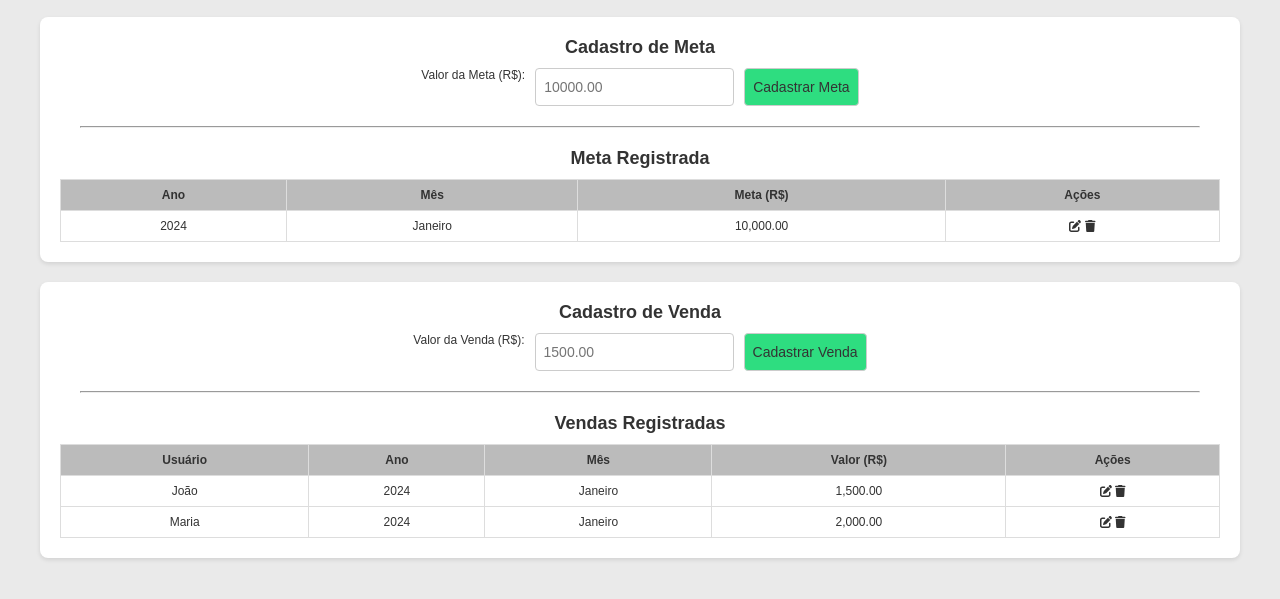
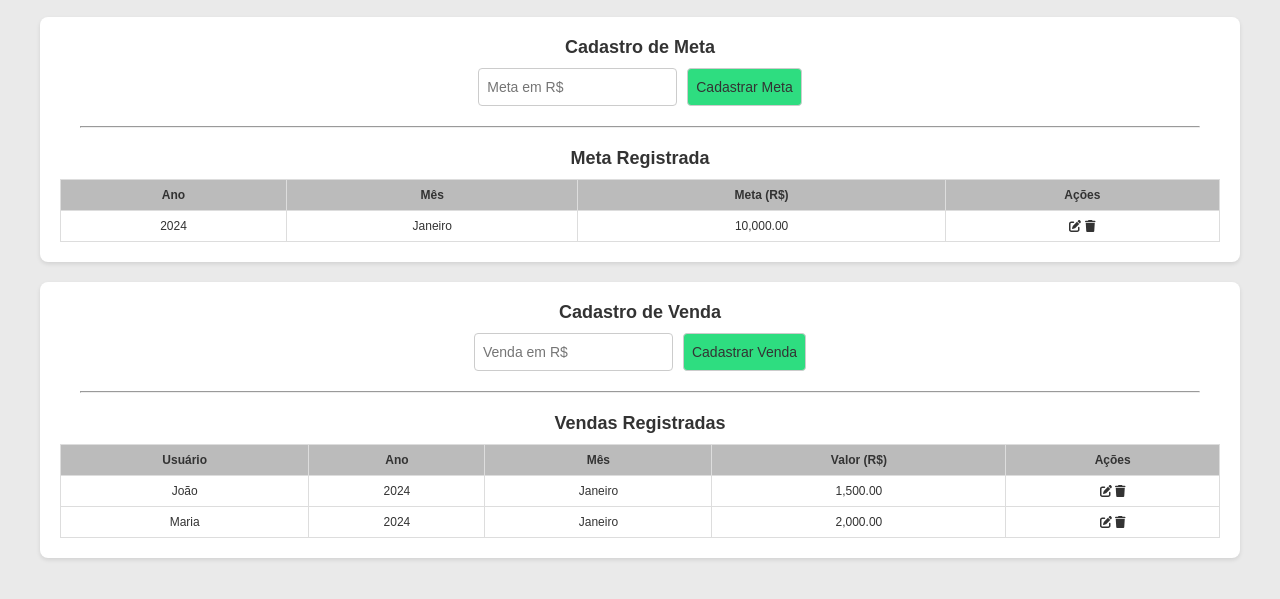
Before and after one commit to brunolombardidev/janela-chatbot, a plain HTML site: page metas-e-vendas.html in a window 1280 px wide. Shown: the part 61-660 px from the top of the page. Drawn offline with Linux system fonts and the light colour scheme.

Commit message:
Update metas-e-vendas.html

```diff
--- a/metas-e-vendas.html
+++ b/metas-e-vendas.html
@@ -148,8 +148,7 @@
         <div class="section-title">Cadastro de Meta</div>
         <form>
 
-            <label for="meta-valor">Valor da Meta (R$):</label>
-            <input type="number" id="meta-valor" placeholder="10000.00" />
+            <input type="number" id="meta-valor" placeholder="Meta em R$" />
 
             <button type="button">Cadastrar Meta</button>
         </form>
@@ -184,8 +183,7 @@
     <div class="container">
         <div class="section-title">Cadastro de Venda</div>
         <form>
-            <label for="venda-valor">Valor da Venda (R$):</label>
-            <input type="number" id="venda-valor" placeholder="1500.00" />
+            <input type="number" id="venda-valor" placeholder="Venda em R$" />
 
             <button type="button">Cadastrar Venda</button>
         </form>
```
